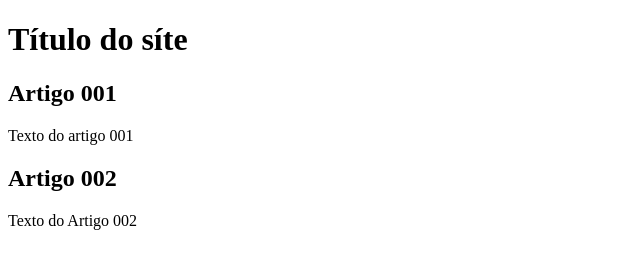
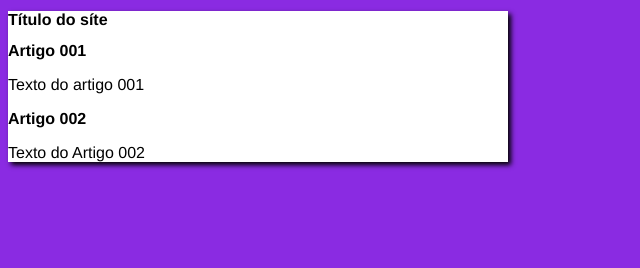
Before and after one commit to Paulo-Cesar13/projetositesursoemvideo, a plain HTML site: page index.html in a window 1280 px wide. Shown: the whole page, without its empty margins (0-640 px from the left). Drawn offline with Linux system fonts and the light colour scheme.

Commit message:
iniciei o designer

```diff
--- /dev/null
+++ b/estilos/style.css
@@ -0,0 +1,16 @@
+*{
+    font-family: 'Franklin Gothic Medium', 'Arial Narrow', Arial, sans-serif;
+    font-size: 16px;
+}
+
+body {
+    background-color: blueviolet;
+}
+
+main {
+    background-color: white;
+    width: 500px;
+    margim: auto;
+    pedding: 10px;
+    box-shadow: 3px 3px 5px rgb(0, 0, 0.473);
+}
--- a/index.html
+++ b/index.html
@@ -4,6 +4,7 @@
     <meta charset="UTF-8">
     <meta name="viewport" content="width=device-width, initial-scale=1.0">
     <title>PROJETO SÍTE</title>
+    <link rel="stylesheet" href="estilos/style.css">
 </head>
 <body>
   <main>
```
